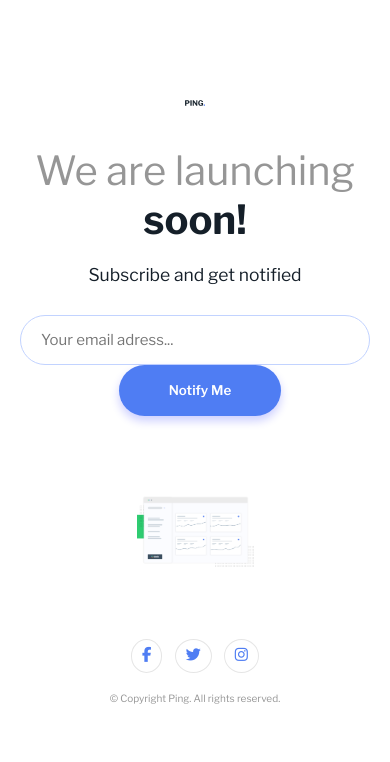
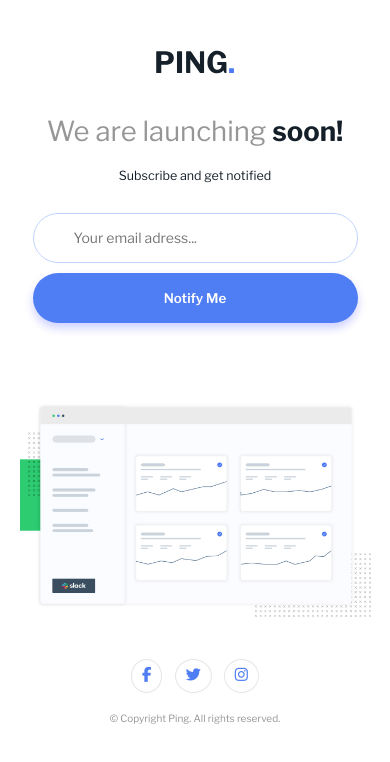
Before and after one commit to realnico/Coming-soon-form, a plain HTML site: page index.html in a window 390 px wide. Drawn offline with nearby package versions, Linux system fonts and the light colour scheme.

Commit message:
Mobile friendly

```diff
--- a/styles/style.scss
+++ b/styles/style.scss
@@ -3,3 +3,51 @@
 @import "button";
 @import "image";
 @import "footer";
+
+/* Media query's */
+@media screen and (max-width: 734px) {
+  main {
+    #logo {
+      height: 20%;
+      width: 20%;
+      margin-top: 5rem;
+    }
+  }
+
+  .main-text {
+    h1 {
+      font-size: 2.75rem;
+    }
+
+    h2 {
+      font-size: 1.25rem;
+    }
+  }
+
+  form {
+    #email {
+      width: 32.5rem;
+      font-size: 14px;
+      padding-left: 40px;
+    }
+
+    button {
+      width: 32.5rem;
+      height: 5rem;
+      margin: 0;
+      margin-top: 1rem;
+    }
+  }
+
+  #illustration {
+    height: 90%;
+    width: 90%;
+    margin-bottom: 5rem;
+  }
+
+  footer {
+    p {
+      margin-bottom: 4rem;
+    }
+  }
+}
```
Also changed, not shown: styles/style.css, 1 other file.
